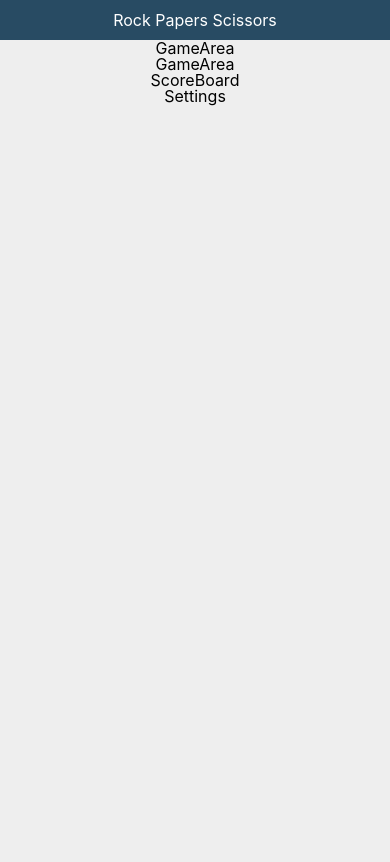
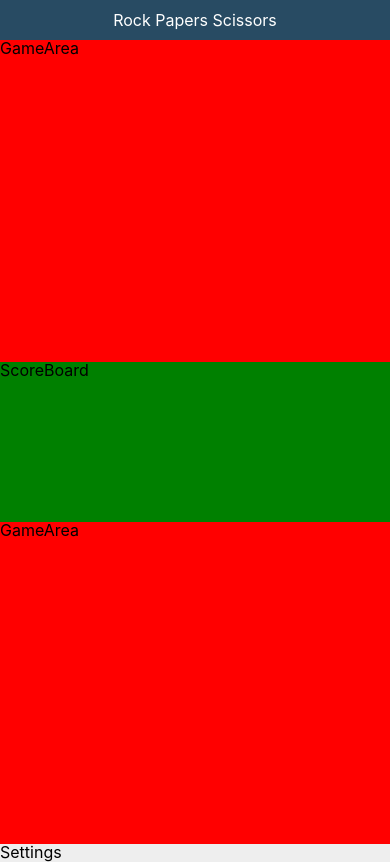
Before and after one commit to mridulmeh/type-matchup-maker, a React (Create React App) app: page / in a window 390 px wide. Built offline with nearby package versions, Linux system fonts and the light colour scheme.

Commit message:
Added responsive layout to the app

```diff
--- a/src/App.css
+++ b/src/App.css
@@ -1,5 +1,6 @@
-.App {
-  text-align: center;
+#root, .App {
+  height: 100%;
+  width: 100%;
 }
 
 .App-logo {
--- /dev/null
+++ b/src/components/game-area/game-area.css
@@ -0,0 +1,27 @@
+@media only screen and (min-width: 1024px) {
+  .gameAreaContainer {
+    width: 66.66%;
+    height: 50%;
+  }
+}
+
+@media only screen and (max-width: 1024px) {
+  .gameAreaContainer {
+    width: 40%;
+    height: 100%;
+  }
+}
+
+@media only screen and (max-width: 600px) {
+  .gameAreaContainer {
+    width: 100%;
+    height: 40%;
+  }
+}
+
+
+
+.gameAreaContainer {
+  background-color: red;
+  float: left;
+}
--- a/src/components/game-area/game-area.tsx
+++ b/src/components/game-area/game-area.tsx
@@ -1,5 +1,6 @@
 import React from "react";
+import './game-area.css'
 
 export const GameArea: React.FC = () => {
-  return <div>GameArea</div>;
+  return <div className='gameAreaContainer'>GameArea</div>;
 };
--- /dev/null
+++ b/src/components/game-board/game-board.css
@@ -0,0 +1,4 @@
+.gameContainer {
+    height: calc(100% - 40px);
+    width: 100%;
+}
--- a/src/components/game-board/game-board.tsx
+++ b/src/components/game-board/game-board.tsx
@@ -4,20 +4,24 @@ import { GameArea } from "../game-area";
 import { Header } from "../header";
 import { ScoreBoard } from "../score-board/score-board";
 import { Settings } from "../settings";
+import './game-board.css'
+
 
 export type GameBoardProps = {
   scoreBoardHandler: ScoreBoardHandler;
-  header: React.ReactNode
+  header: React.ReactNode;
 };
 
 export const GameBoard: React.FC<GameBoardProps> = (props) => {
   return (
-    <div>
-      <Header header={'Rock Papers Scissors'}  />
-      <GameArea />
-      <GameArea />
-      <ScoreBoard />
-      <Settings />
-    </div>
+    <>
+      <Header header={"Rock Papers Scissors"} />
+      <div className="gameContainer">
+        <GameArea />
+        <ScoreBoard />
+        <GameArea />
+        <Settings />
+      </div>
+    </>
   );
 };
--- /dev/null
+++ b/src/components/score-board/score-board.css
@@ -0,0 +1,27 @@
+@media only screen and (min-width: 1024px) {
+  .scoreBoardContainer {
+    width: 33.33%;
+    height: 50%;
+  }
+}
+
+@media only screen and (max-width: 1024px) {
+  .scoreBoardContainer {
+    width: 20%;
+    height: 100%;
+  }
+}
+
+
+@media only screen and (max-width: 600px) {
+  .scoreBoardContainer {
+    width: 100%;
+    height: 20%;
+  }
+}
+
+
+.scoreBoardContainer {
+  background-color: green;
+  float: left;
+}
--- a/src/components/score-board/score-board.tsx
+++ b/src/components/score-board/score-board.tsx
@@ -1,5 +1,6 @@
 import React from "react";
+import './score-board.css'
 
 export const ScoreBoard: React.FC = () => {
-  return <div>ScoreBoard</div>;
+  return <div className="scoreBoardContainer">ScoreBoard</div>;
 };
```
Also changed, not shown: 1 other file (tests, documents, lock files or other folders).
